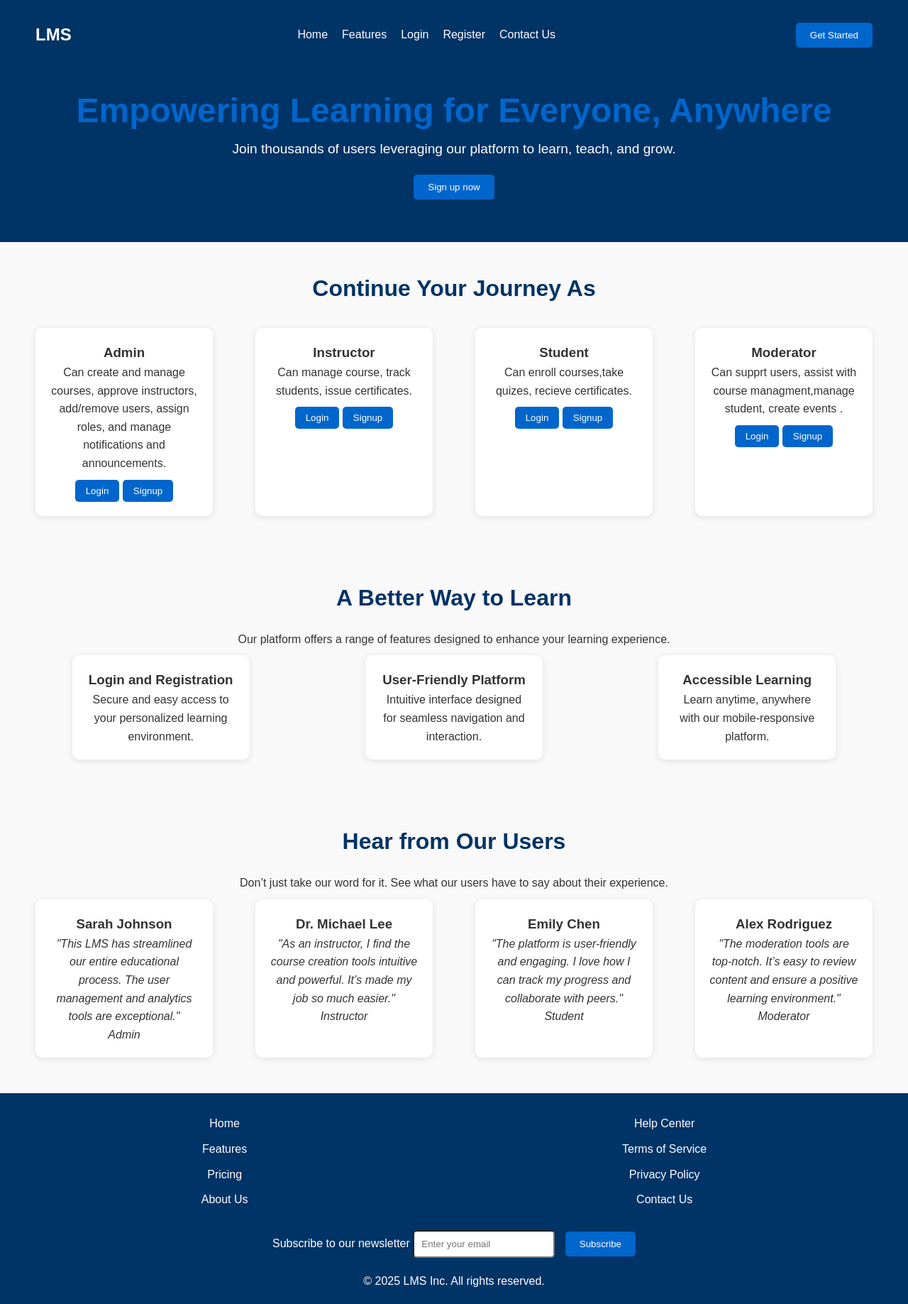
After one commit to SAIFUL-SIFAT/Online-Learning-Management-System, a PHP site: page /view/homepage/home.php in a window 1280 px wide. The commit adds this page. Shown: the whole page at 71% size. Run offline with PHP 8.4, Linux system fonts and the light colour scheme.

Commit message:
homepage added

```diff
--- /dev/null
+++ b/assets/css/home/home.css
@@ -0,0 +1,173 @@
+* {
+    margin: 0;
+    padding: 0;
+    box-sizing: border-box;
+}
+
+body {
+    font-family: 'Arial', sans-serif;
+    line-height: 1.6;
+    color: #333;
+    background-color: #f9f9f9;
+}
+
+header {
+    background-color: #003366;
+    color: white;
+    padding: 20px 0;
+    text-align: center;
+}
+
+nav {
+    display: flex;
+    justify-content: space-between;
+    align-items: center;
+    padding: 10px 50px;
+}
+
+nav .logo {
+    font-size: 1.5rem;
+    font-weight: bold;
+}
+
+nav ul {
+    display: flex;
+    list-style: none;
+}
+
+nav ul li {
+    margin-right: 20px;
+}
+
+nav ul li a {
+    color: white;
+    text-decoration: none;
+}
+
+button.cta-button {
+    background-color: #0066cc;
+    color: white;
+    padding: 10px 20px;
+    border: none;
+    cursor: pointer;
+    border-radius: 5px;
+}
+
+button.cta-button:hover {
+    background-color: #0055b3;
+}
+
+.hero {
+    padding: 40px 20px;
+    text-align: center;
+}
+
+.hero h1 {
+    font-size: 3rem;
+    color: #0066cc;
+}
+
+.hero p {
+    font-size: 1.2rem;
+    margin-bottom: 20px;
+}
+
+.user-categories, .features, .role-specific-features, .testimonials, .cta {
+    padding: 40px 20px;
+    text-align: center;
+}
+
+h2 {
+    font-size: 2rem;
+    margin-bottom: 20px;
+    color: #003366;
+}
+
+.category-cards, .features-cards, .role-cards, .testimonial-cards {
+    display: flex;
+    justify-content: space-around;
+    flex-wrap: wrap;
+}
+
+.card, .feature-card, .role-card, .testimonial-card {
+    background-color: white;
+    padding: 20px;
+    margin: 10px;
+    border-radius: 10px;
+    box-shadow: 0 2px 10px rgba(0, 0, 0, 0.1);
+    text-align: center;
+    width: 250px;
+}
+
+.card img, .feature-card img {
+    width: 50px;
+    height: 50px;
+}
+
+.card button {
+    margin-top: 10px;
+    background-color: #0066cc;
+    color: white;
+    border: none;
+    padding: 8px 15px;
+    border-radius: 5px;
+    cursor: pointer;
+}
+
+.card button:hover {
+    background-color: #0055b3;
+}
+
+.testimonial-card p {
+    font-style: italic;
+}
+
+footer {
+    background-color: #003366;
+    color: white;
+    padding: 20px;
+    text-align: center;
+}
+
+footer .footer-links {
+    display: flex;
+    justify-content: space-around;
+    margin-bottom: 20px;
+}
+
+footer ul {
+    list-style: none;
+}
+
+footer ul li {
+    margin: 10px 0;
+}
+
+footer ul li a {
+    color: white;
+    text-decoration: none;
+}
+
+footer .newsletter {
+    margin-bottom: 20px;
+}
+
+footer .newsletter input {
+    padding: 10px;
+    width: 200px;
+    margin-right: 10px;
+    border-radius: 5px;
+}
+
+footer .newsletter button {
+    background-color: #0066cc;
+    color: white;
+    padding: 10px 20px;
+    border: none;
+    border-radius: 5px;
+    cursor: pointer;
+}
+
+footer .newsletter button:hover {
+    background-color: #0055b3;
+}
--- a/assets/js/instructor/myjs.js
+++ b/assets/js/instructor/myjs.js
@@ -1,5 +1,5 @@
 //signup form validation
-document.addEventListener('DOMContentLoaded', function() {
+// document.addEventListener('DOMContentLoaded', function() {
   document.getElementById('registrationForm').addEventListener('submit', function(event) {
     let errors = [];
 
@@ -68,4 +68,4 @@ document.addEventListener('DOMContentLoaded', function() {
         event.preventDefault(); // Prevent form submission
     }
   });
-});
+// });
--- a/control/instructor/reg_control.php
+++ b/control/instructor/reg_control.php
@@ -1,6 +1,6 @@
 <?php
-// error_reporting(E_ALL);
-// ini_set('display_errors', 1);
+error_reporting(E_ALL);
+ini_set('display_errors', 1);
 require '../../model/instructor/db.php';
 
 $errors = [];
--- a/model/instructor/db.php
+++ b/model/instructor/db.php
@@ -7,7 +7,7 @@ class MyDB {
         $DBHost = "localhost";
         $DBUser = "root";
         $DBPassword = "";
-        $DBName = "new_project";
+        $DBName = "project";
 
         $this->conn = new mysqli($DBHost, $DBUser, $DBPassword, $DBName);
 
--- /dev/null
+++ b/view/homepage/home.php
@@ -0,0 +1,138 @@
+<!DOCTYPE html>
+<html lang="en">
+<head>
+<meta charset="UTF-8">
+    <meta name="viewport" content="width=device-width, initial-scale=1.0">
+    <title>Learning Management System</title>
+    <link rel="stylesheet" href="../../assets/css/home/home.css">
+</head>
+<body>
+    <header>
+        <nav>
+            <div class="logo">LMS</div>
+            <ul>
+                <li><a href="#">Home</a></li>
+                <li><a href="#">Features</a></li>
+                <li><a href="#">Login</a></li>
+                <li><a href="#">Register</a></li>
+                <li><a href="#">Contact Us</a></li>
+            </ul>
+            <button class="cta-button">Get Started</button>
+        </nav>
+        <section class="hero">
+            <h1>Empowering Learning for Everyone, Anywhere</h1>
+            <p>Join thousands of users leveraging our platform to learn, teach, and grow.</p>
+            <button class="cta-button">Sign up now</button>
+        </section>
+    </header>
+
+    <main>
+        <section class="user-categories">
+            <h2>Continue Your Journey As</h2>
+            <div class="category-cards">
+                <div class="card">
+                    <h3>Admin</h3>
+                    <p>Can create and manage courses, approve instructors, add/remove users, assign roles, and manage notifications and announcements.</p>
+                    <a href="../admin/login.php"><button>Login</button></a>
+                    <a href="../admin/signup.php"><button>Signup</button></a>
+
+                    </div>
+                <div class="card">
+                    <h3>Instructor</h3>
+                    <p>Can manage course, track students, issue certificates.</p>
+                    <a href="../instructor/login.php"><button>Login</button></a>
+                    <a href="../instructor/signup.php"><button>Signup</button></a>
+
+                </div>
+                <div class="card">
+                    <h3>Student</h3>
+                    <p>Can enroll courses,take quizes, recieve certificates.</p>
+                    <a href="../student/sign_in.php"><button>Login</button></a>
+                    <a href="../instructor/signup.php"><button>Signup</button></a>
+
+                </div>
+                <div class="card">
+                    <h3>Moderator</h3>
+                    <p>Can supprt users, assist with course managment,manage student, create events .</p>
+                    <a href="../moderator/signin.php"><button>Login</button></a>
+                    <a href="../moderator/signup.php"><button>Signup</button></a>
+
+                </div>
+            </div>
+        </section>
+
+        <section class="features">
+            <h2>A Better Way to Learn</h2>
+            <p>Our platform offers a range of features designed to enhance your learning experience.</p>
+            <div class="features-cards">
+                <div class="feature-card">
+                    <h3>Login and Registration</h3>
+                    <p>Secure and easy access to your personalized learning environment.</p>
+                </div>
+                <div class="feature-card">
+                    <h3>User-Friendly Platform</h3>
+                    <p>Intuitive interface designed for seamless navigation and interaction.</p>
+                </div>
+                <div class="feature-card">
+                    <h3>Accessible Learning</h3>
+                    <p>Learn anytime, anywhere with our mobile-responsive platform.</p>
+                </div>
+            </div>
+        </section>
+
+
+
+        <section class="testimonials">
+            <h2>Hear from Our Users</h2>
+            <p>Don’t just take our word for it. See what our users have to say about their experience.</p>
+            <div class="testimonial-cards">
+                <div class="testimonial-card">
+                    <h3>Sarah Johnson</h3>
+                    <p>"This LMS has streamlined our entire educational process. The user management and analytics tools are exceptional."</p>
+                    <p>Admin</p>
+                </div>
+                <div class="testimonial-card">
+                    <h3>Dr. Michael Lee</h3>
+                    <p>"As an instructor, I find the course creation tools intuitive and powerful. It’s made my job so much easier."</p>
+                    <p>Instructor</p>
+                </div>
+                <div class="testimonial-card">
+                    <h3>Emily Chen</h3>
+                    <p>"The platform is user-friendly and engaging. I love how I can track my progress and collaborate with peers."</p>
+                    <p>Student</p>
+                </div>
+                <div class="testimonial-card">
+                    <h3>Alex Rodriguez</h3>
+                    <p>"The moderation tools are top-notch. It’s easy to review content and ensure a positive learning environment."</p>
+                    <p>Moderator</p>
+                </div>
+            </div>
+        </section>
+
+
+    </main>
+
+    <footer>
+        <div class="footer-links">
+            <ul>
+                <li><a href="#">Home</a></li>
+                <li><a href="#">Features</a></li>
+                <li><a href="#">Pricing</a></li>
+                <li><a href="#">About Us</a></li>
+            </ul>
+            <ul>
+                <li><a href="#">Help Center</a></li>
+                <li><a href="#">Terms of Service</a></li>
+                <li><a href="#">Privacy Policy</a></li>
+                <li><a href="#">Contact Us</a></li>
+            </ul>
+        </div>
+        <div class="newsletter">
+            <label for="email">Subscribe to our newsletter</label>
+            <input type="email" id="email" placeholder="Enter your email">
+            <button class="cta-button">Subscribe</button>
+        </div>
+        <p>&copy; 2025 LMS Inc. All rights reserved.</p>
+    </footer>
+</body>
+</html>
--- a/view/instructor/add_course.php
+++ b/view/instructor/add_course.php
@@ -55,7 +55,7 @@ include '../../control/instructor/course_control.php';
             <div class="course-modal">
                 <h3>Create New Course</h3>
                 <label for="instructor_id">Instructor ID</label>
-                <input type="number" id="instructor_id" name="instructor_id" required>
+                <input type="number" id="instructor_id" name="instructor_id"  value="<?php echo $_SESSION['instructor_id'] ?>" readonly>
 
                 <label for="course-title">Course Title:</label>
                 <input type="text" id="course-title" name="title" required>
@@ -73,6 +73,6 @@ include '../../control/instructor/course_control.php';
 
         </div>
     </div>
-    <!-- <script type="javascript" src="../../assets/js/instructor/myjs.js"></script> -->
+    <script type="javascript" src="../../ assets/js/instructor/course_add.js"></script>
 </body>
 </html>
--- a/view/instructor/certificates.php
+++ b/view/instructor/certificates.php
@@ -71,7 +71,7 @@ $result = $db->getCoursesByInstructorId($_SESSION['instructor_id']);
                     <div class="certificate-details">
                     <p>Course:<?php echo $row['title']; ?></p>
                     <p>Description:<?php echo $row['description']; ?></p>
-                        <button class="download-certificate">Download Certificate</button>
+                        <button class="download-certificate">Issue Certificate</button>
                         <!-- <span class="status issued">Issued</span> -->
                     </div>
                 </div>
```
Also changed, not shown: assets/js/instructor/course_add.js (added, +35 -0 lines), control/instructor/add_course_control.php (+55 -13 lines), control/instructor/update_control.php (+15 -15 lines).
